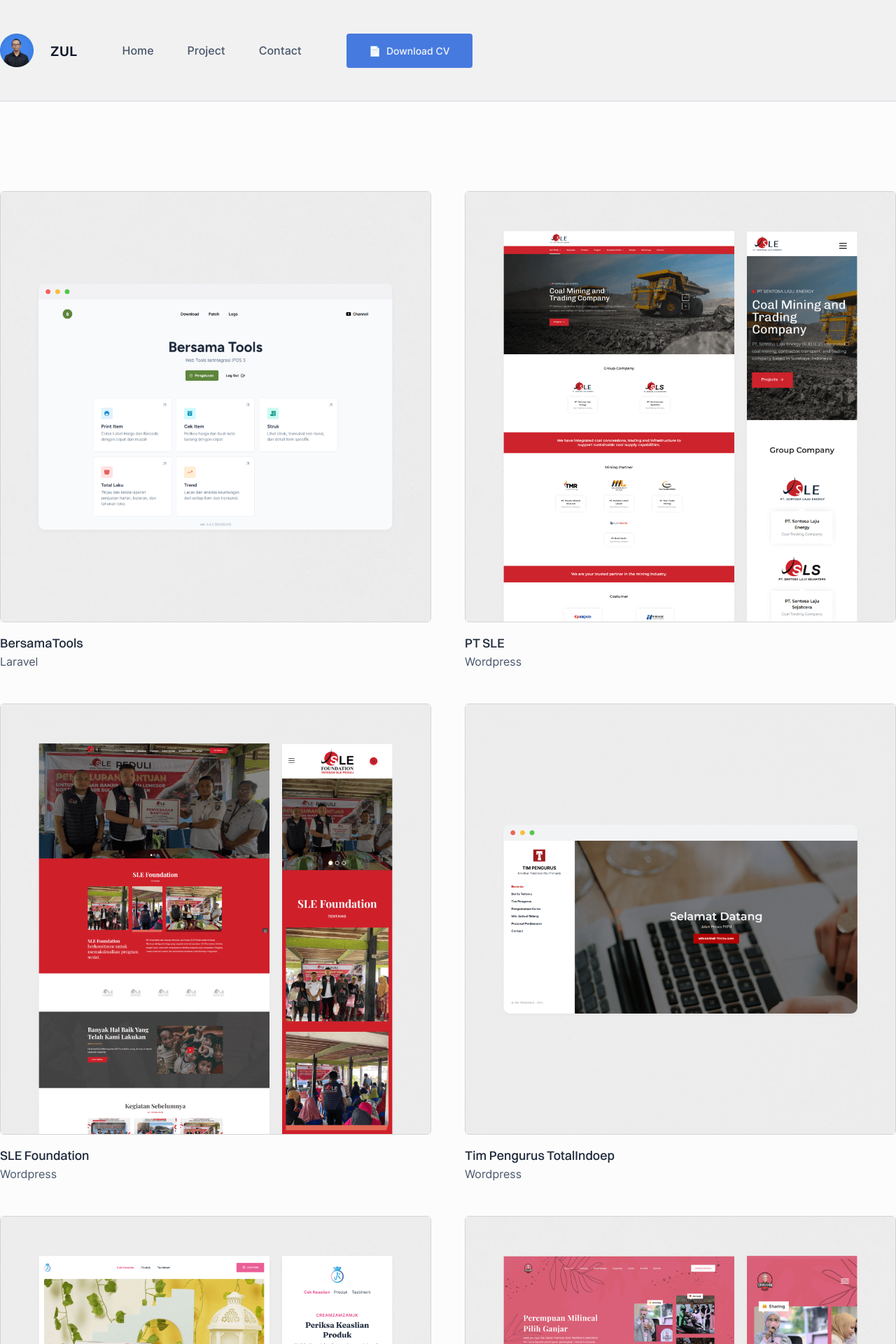
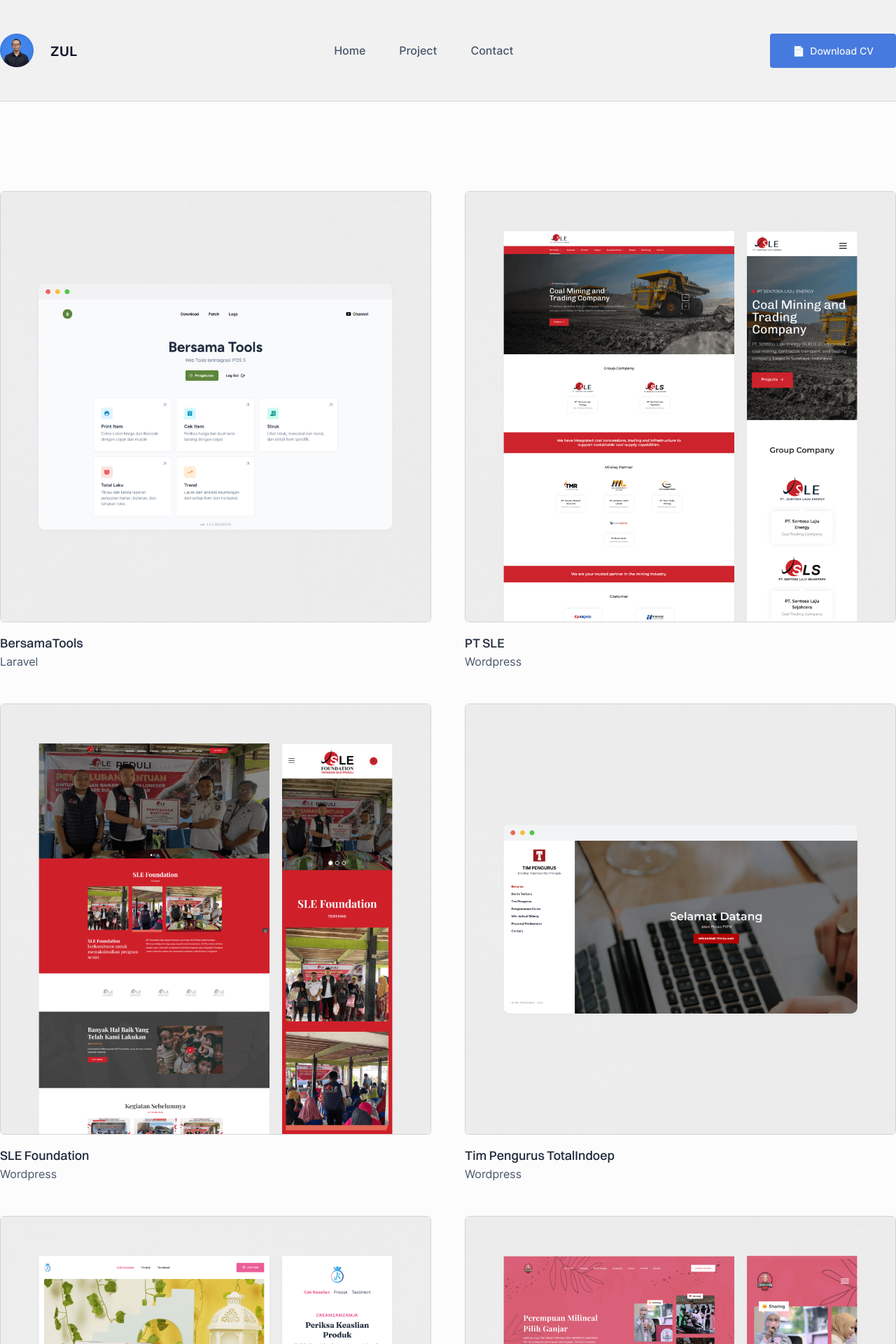
Before and after one commit to Zulfkr197/zulfkr197.github.io, a Jekyll site: the page built from portofolio.html, in a window 1280 px wide. Shown: the top 1920 px of the page at 70% size. Built offline with Jekyll 4.4.1, drawn with Linux system fonts in a browser that asks for light colours.

Commit message:
Update navigation.html

```diff
--- a/_includes/navigation.html
+++ b/_includes/navigation.html
@@ -1,4 +1,4 @@
-<nav class="menu flex text-center items-center">
+<nav class="menu flex text-center items-center {% if page.title %} mx-auto {% endif %}">
 	<ul class="flex gap-10 md:gap-12 text-slate-600 list-none mx-auto font-medium">
 		<li>
 			<a href="/" class="{% if page.url == '/' %}active{% endif %} hover:text-main hover:underline">
```
